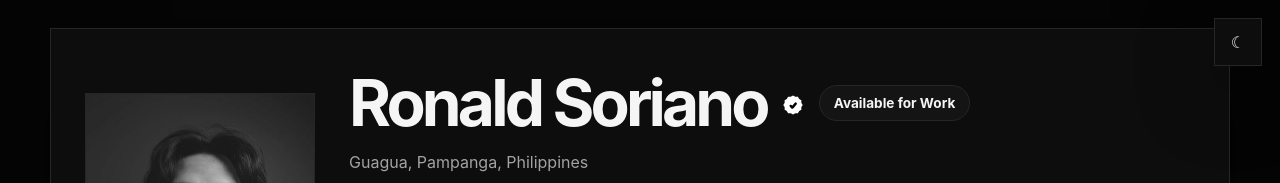
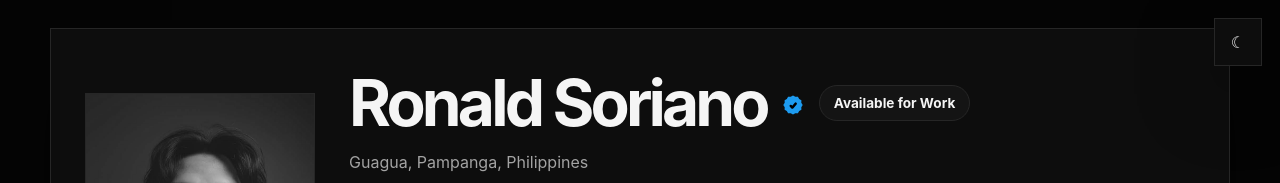
Before and after one commit to Nald27/ronaldsoriano-portfolio, a React (Vite) app: page / in a window 1280 px wide. Shown: the top 183 px of the page. Built offline with nearby package versions, Linux system fonts and the light colour scheme.

Commit message:
Change the color of verified badge into light blue

```diff
--- a/src/App.css
+++ b/src/App.css
@@ -152,7 +152,7 @@ body.dark .slider-image {
 .verified-badge svg {
   width: 100%;
   height: 100%;
-  fill: var(--accent);
+  fill: #1d9bf0;
 }
 
 .verified-badge .check-path {
```
